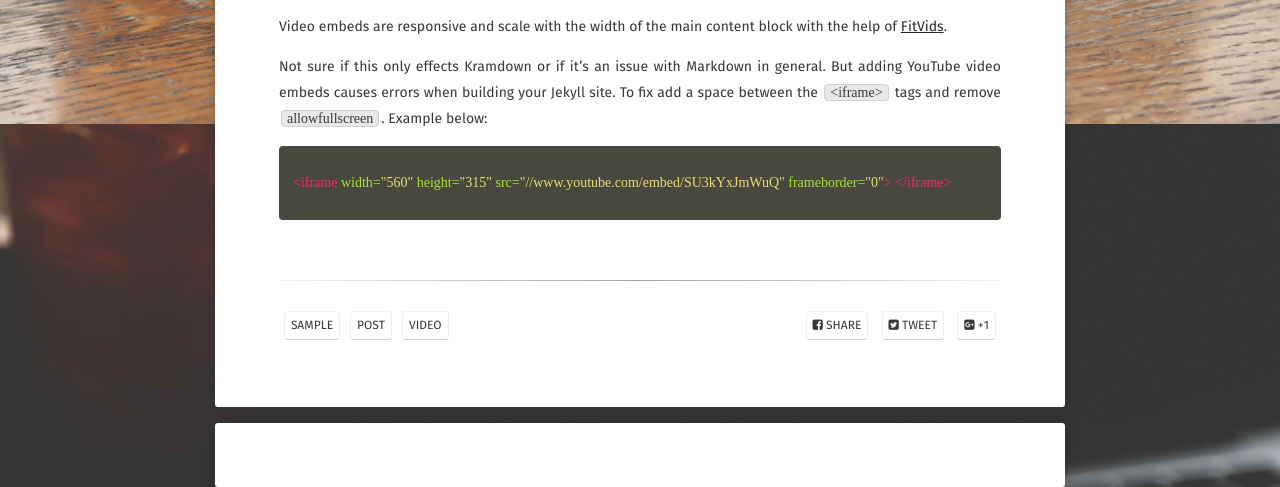
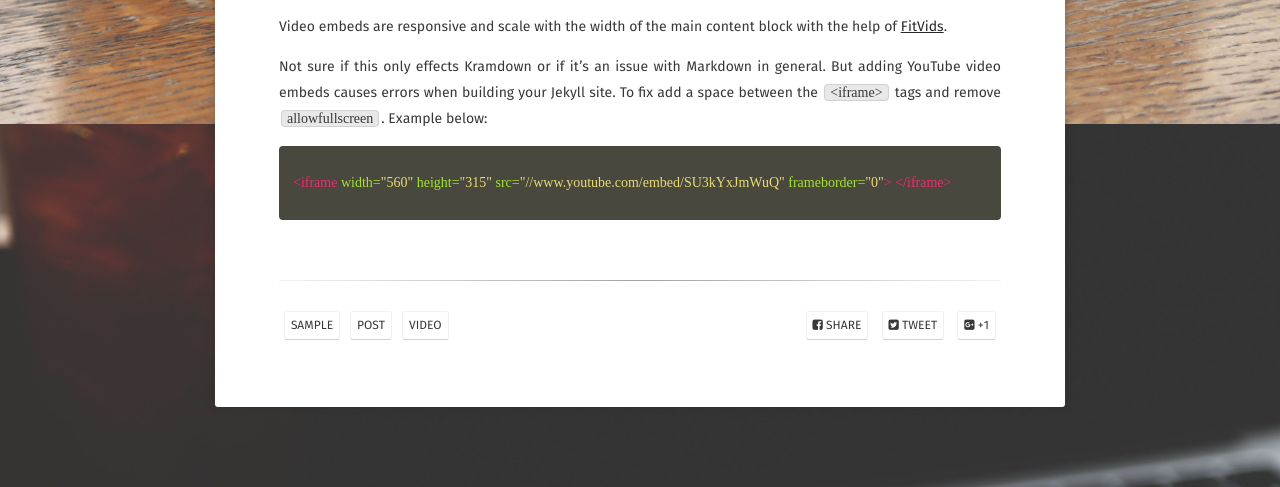
Before and after one commit to gerhardamegg/gerhardamegg.github.io, a Jekyll site: the page built from _posts/2013-06-25-video-post.md, in a window 1280 px wide. Shown: the part 776-1263 px from the top of the page. Built offline with Jekyll 4.4.1, drawn with Linux system fonts in a browser that asks for light colours; some web fonts are replaced.

Commit message:
Update post.html

```diff
--- a/_layouts/post.html
+++ b/_layouts/post.html
@@ -38,7 +38,6 @@ layout: compress
                 </div>
             </div>
         </div>
-        {% if page.comments and site.disqus_shortname %}<section id="disqus_thread" class="animated fadeInUp"></section><!-- /#disqus_thread -->{% endif %}
     </header>
     {% include scripts.html %}
     {% if site.mathjax == true %}
```
